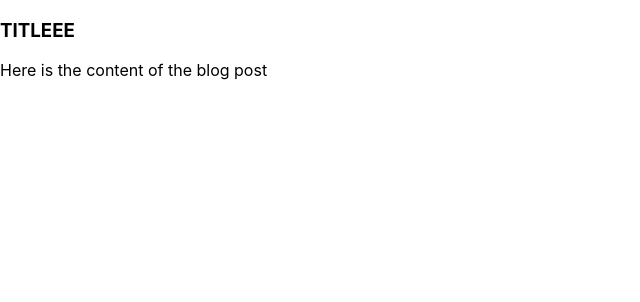
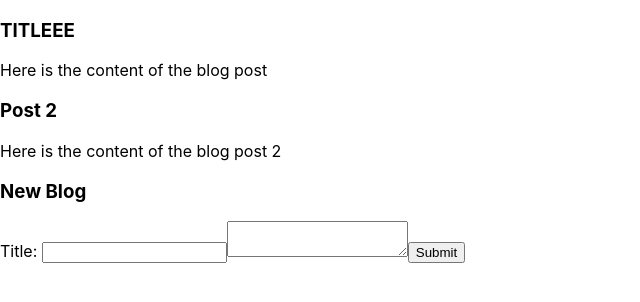
Before and after one commit to GarlicGrapes/JooseGoose, a React (Create React App) app in the folder client/: page / in a window 1280 px wide. Shown: the top 302 px of the page, without its empty margins (0-640 px from the left). Built offline with nearby package versions, Linux system fonts and the light colour scheme.

Commit message:
store initally functioning with add dispatch

```diff
--- a/client/src/App.js
+++ b/client/src/App.js
@@ -1,11 +1,13 @@
 
 import BlogList from "./blogs/BlogList";
+import BlogForm from "./blogs/BlogForm";
 
 function App() {
 
   return (
     <div className="App">
       <BlogList/>
+      <BlogForm/>
     </div>
   );
 }
--- /dev/null
+++ b/client/src/actions/index.js
@@ -0,0 +1,6 @@
+export const addBlog = blog => {
+    return {
+        type: "ADD_BLOG",
+        payload: blog
+    } //action to dispatch
+}
--- a/client/src/blogs/BlogForm.js
+++ b/client/src/blogs/BlogForm.js
@@ -1,8 +1,39 @@
-import React from 'react'
+import React, {useState} from 'react'
+import { useDispatch } from 'react-redux'
+import { addBlog } from '../actions'
 
 const BlogForm = () => {
+  const [title, setTitle] = useState("")
+  const [content, setContent] = useState("")
+
+  const dispatch = useDispatch()
+
+  const handleSubmit = e => {
+    e.preventDefault()
+    dispatch(addBlog({title, content}))
+  }
+
+
+
   return (
-    <div>BlogForm</div>
+    <div>
+      <h3>New Blog</h3>
+      <form onSubmit={handleSubmit}>
+
+        <>
+        <label htmlFor="title">Title: </label>
+        <input type="text" value={title} onChange={e => setTitle(e.target.value)}/>
+        </>
+
+        <>
+        <label htmlFor="content"></label>
+        <textarea id="content" value={content} onChange={e => setContent(e.target.value)} />
+        </>
+
+        <input type="submit" value="Submit" />
+
+      </form>
+    </div>
   )
 }
 
--- a/client/src/blogs/BlogList.js
+++ b/client/src/blogs/BlogList.js
@@ -6,7 +6,7 @@ import {useSelector} from 'react-redux'
 const BlogList = () => {
 
     //grab blogs from redux store
-    const blogs = useSelector((store) => store)
+    const blogs = useSelector((store) => store.blogsReducer.blogs)
 
     const blogCards = blogs.map((blog, idx) => <BlogCard key={idx} blog={blog}/>)
 
--- a/client/src/index.js
+++ b/client/src/index.js
@@ -3,11 +3,11 @@ import ReactDOM from 'react-dom/client';
 import './index.css';
 import {Provider} from 'react-redux';
 import {createStore} from 'redux';
-import blogsReducer from './reducers/blogsReducer';
+import rootReducer from './reducers'
 import App from './App';
 import reportWebVitals from './reportWebVitals';
 
-const store = createStore(blogsReducer)
+const store = createStore(rootReducer)
 
 const root = ReactDOM.createRoot(document.getElementById('root'));
 root.render(
--- a/client/src/reducers/blogsReducer.js
+++ b/client/src/reducers/blogsReducer.js
@@ -1,13 +1,21 @@
 // const initialState = {blogsLoading: true, blogs: []}
-const initialState = [{
-    title: "TITLEEE",
-    content: "Here is the content of the blog post"
-}]
+const initialState = {
+    blogsLoading: true,
+    blogs: [
+    {title: "TITLEEE",
+    content: "Here is the content of the blog post"},
+    {title: "Post 2",
+    content: "Here is the content of the blog post 2"}
+    ]
+}
 
 const blogsReducer = (state = initialState, action) => {
     switch(action.type) {
-        // case "ADD_BLOG":
-        //     return[...state, action.payload]
+        case "ADD_BLOG":
+            return {
+                ...state,
+                blogs: [...state.blogs, action.payload]
+            }
         default:
             return state;
     }
--- /dev/null
+++ b/client/src/reducers/index.js
@@ -0,0 +1,6 @@
+import {combineReducers} from "redux"
+import blogsReducer from "./blogsReducer"
+
+export default combineReducers({
+    blogsReducer: blogsReducer
+})
```
Also changed, not shown: client/src/NavBar.js (added, +28 -0 lines).
